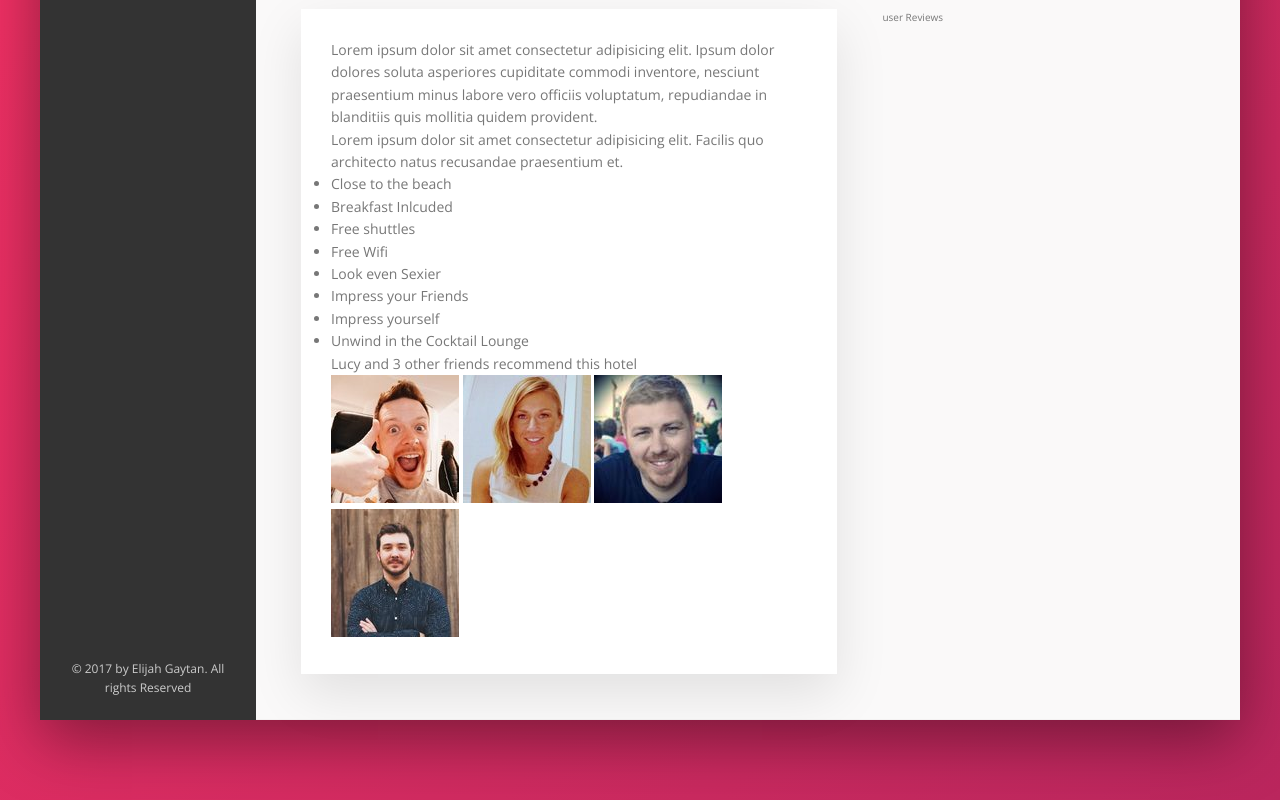
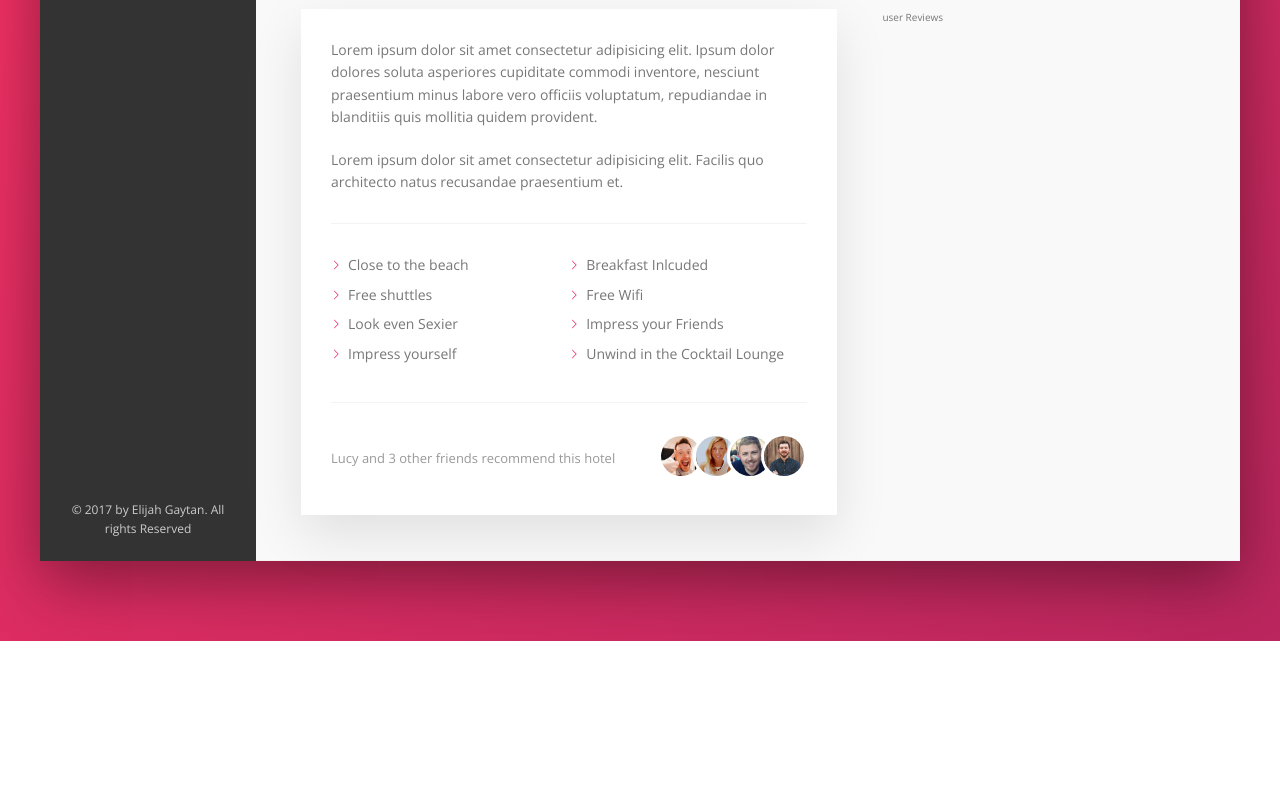
Before and after one commit to chaleay/Flexbox-Trillo, a website: page index.html in a window 1280 px wide. Shown: the part 638-1438 px from the top of the page. After the commit the page ends 1279 px from the top, so only its background shows below. Drawn offline with nearby package versions, Linux system fonts and the light colour scheme.

Commit message:
finished the description, site is looking good

```diff
--- a/sass/_components.scss
+++ b/sass/_components.scss
@@ -343,3 +343,80 @@
     box-shadow: none;
   }
 }
+
+/////////
+// Paragraph
+
+.paragraph:not(:last-of-type) {
+  margin-bottom: 2rem;
+}
+
+/////////
+// LIst
+.list {
+  list-style: none;
+  margin: 3rem 0;
+  padding: 3rem 0;
+  border-top: var(--line);
+  border-bottom: var(--line);
+
+  //flex
+  display: flex;
+  flex-wrap: wrap;
+
+  &__item {
+    flex: 0 0 50%;
+    margin-bottom: 0.7rem;
+  }
+
+  &__item::before {
+    content: '';
+    display: inline-block;
+    height: 1rem;
+    width: 1rem;
+    margin-right: 0.7rem;
+
+    //older browsers
+    //background-image: url(../img/chevron-thin-right.svg);
+    //background-size: cover;
+
+    //newer browsers - using mask approach
+    background-color: var(--color-primary);
+    //put pask on top of it
+    -webkit-mask-image: url(../img/chevron-thin-right.svg);
+    -webkit-mask-size: cover;
+    mask-image: url(../img/chevron-thin-right.svg);
+    mask-size: cover;
+  }
+}
+
+////////
+// Recommonend
+
+.recommend {
+  font-size: 1.3rem;
+  color: var(--color-grey-dark-3);
+  display: flex;
+  align-items: center;
+
+  &__count {
+    margin-right: auto;
+  }
+
+  &__friends {
+  }
+
+  &__photo {
+    //what border box does is it includes the border and padding into the width
+    //and height of the element, but we dont want that here
+    box-sizing: content-box;
+    height: 4rem;
+    width: 4rem;
+    border-radius: 50%;
+    border: 3px solid#fff;
+
+    &:not(:last-child) {
+      margin-right: -1.5rem;
+    }
+  }
+}
```
Also changed, not shown: css/style.css.
